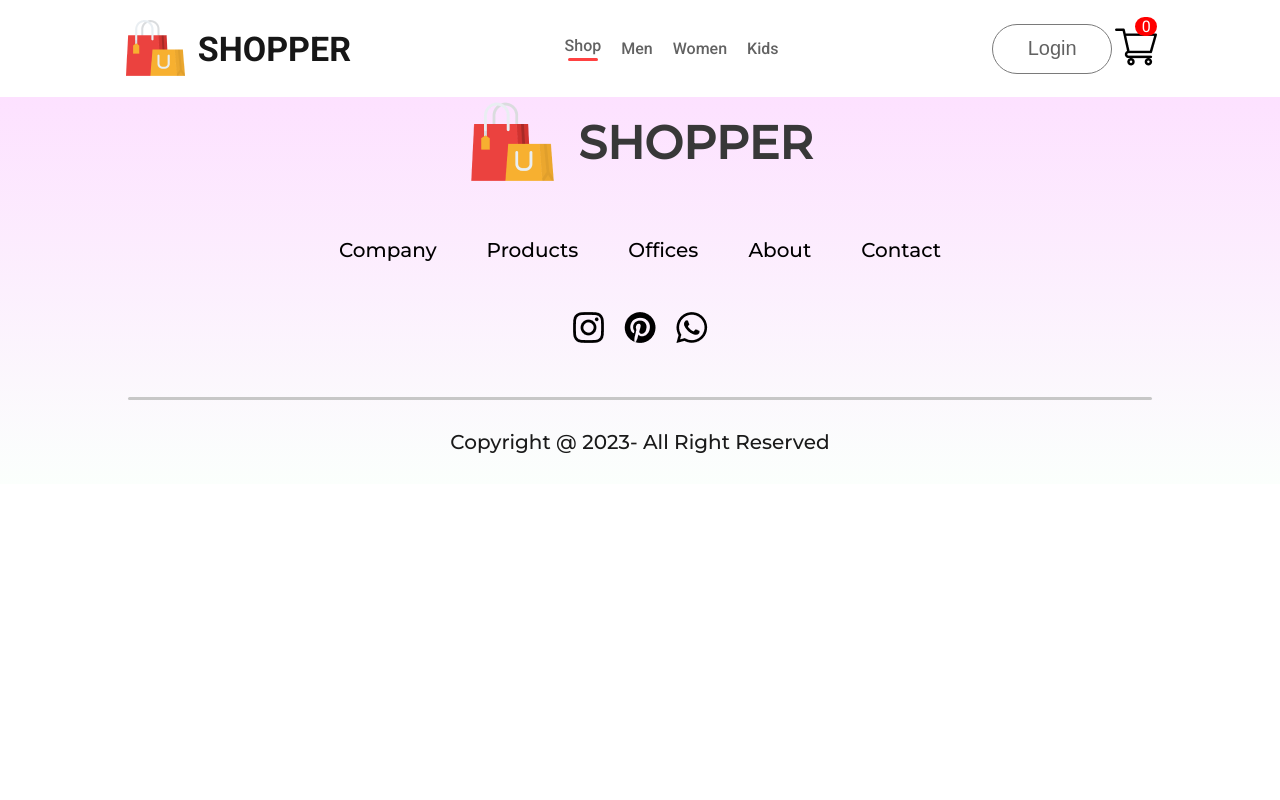
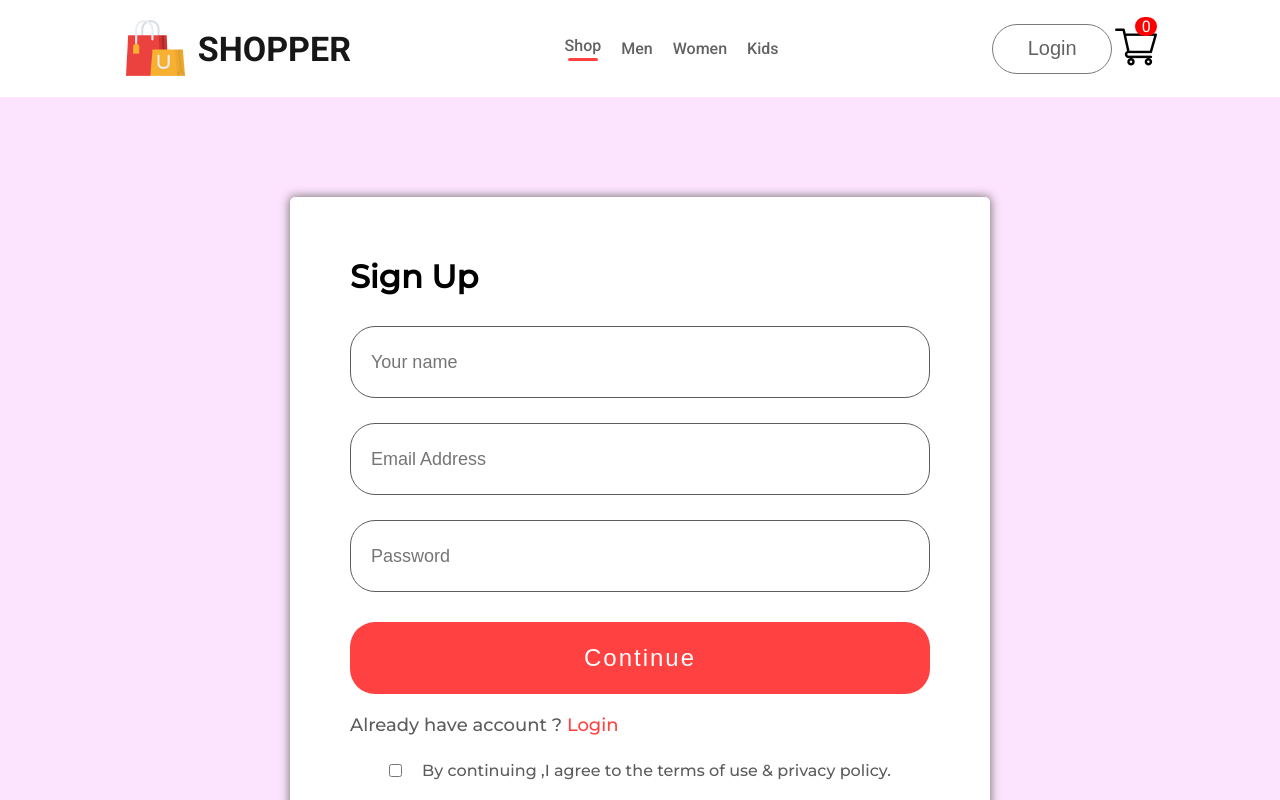
Before and after one commit to ShashiSahani/e-commerce-website, a React (Create React App) app: page /login in a window 1280 px wide. Shown: the top 800 px of the page. Built offline with nearby package versions, Linux system fonts and the light colour scheme.

Commit message:
add login page design

```diff
--- a/src/Assets/Utils/Colors.scss
+++ b/src/Assets/Utils/Colors.scss
@@ -28,3 +28,11 @@ $newsletter:#454545;
 $newsletterdiv:#e3e3e3;
 $newsletterinput:#616161;
 $shopcategory:#888;
+$explore_more:#9f9898;
+$expolre_more_color:#d6cdcd;
+$login-color:#fce3fe;
+$login-input:#5c5c5c;
+$login-button-color:#ff4141;
+$login-button-color-hover:#aa2323;
+
+$box-shadow:#817a7a;
--- a/src/Assets/Utils/Strings.js
+++ b/src/Assets/Utils/Strings.js
@@ -24,6 +24,12 @@ export const Get_Exclusive_offers_on_your_Email='Get Exclusive  offers on your E
 export const newsLetterp='Subscribe to our newsletter and stay updated';
 export const youremail='Your Email Id';
 export const Subscribe="Subscribe";
+export const Explore_More="Explore More";
+export const Continue="Continue";
+export const sing_up="Sign Up";
+export const login="Login";
+export const already_have_account="already have account?";
+
 
 
 
--- /dev/null
+++ b/src/pages/CSS/LoginSignup.scss
@@ -0,0 +1,77 @@
+@import '../../Assets/Utils/Colors.scss';
+.loginsignup{
+width: 100%;
+height: 100vh;
+
+background:$login-color;
+padding-top: 100px;
+}
+.loginsignup-container{
+    width: 580px;
+    height: 600px;
+    background: $white;
+    margin: auto;
+    padding: 40px 60px;
+    border-radius: 5px;
+box-shadow: 0 0 10px  1px $box-shadow;
+
+}
+.loginsignup-container h1{
+    margin: 20px 0px;
+
+}
+
+.loginsignup-fields{
+    display: flex;
+    flex-direction: column;
+    // width: 80%;
+    margin-top: 30px;
+    gap:25px;
+    justify-content: center;
+
+}
+.loginsignup-fields input{
+    height: 70px;
+    padding-left: 20px;
+    border: 1px solid $login-input;
+    font-size: 18px;
+    border-radius: 25px;
+}
+.loginsignup-container button{
+    width: 580px;
+    height: 72px;
+    color: $white;
+    margin-top: 30px;
+    border: none;
+    font-size: 24px;
+    font-weight: 500;
+    background:$login-button-color;
+    border-radius: 25px;
+    letter-spacing: 2px;
+    cursor: pointer;
+}
+.loginsignup-container button:hover{
+    background:$login-button-color-hover;
+}
+.loginsignup-login{
+ margin-top: 20px;
+ font-size:18px ;
+ font-weight: 500;
+ color: $login-input;
+
+
+}
+.loginsignup-login span{
+    color: $login-button-color;
+}
+.loginsignup-login span:hover{
+    color: $login-button-color-hover;
+}
+.loginsignup-agree{
+    margin-top: 25px;
+    display: flex;
+    justify-content: center;
+    gap:20px;
+    color: $login-input;
+    font-weight: 500;
+}
--- a/src/pages/CSS/ShopCategory.scss
+++ b/src/pages/CSS/ShopCategory.scss
@@ -26,3 +26,16 @@ font-weight: 600;
 display: flex;
 flex-wrap: wrap;
 }
+.shopcategory-loadmore{
+    display: flex;
+    justify-content: center;
+    align-items: center;
+    height: 69px;
+    margin: 150px auto;
+    width: 233px;
+    border-radius: 75px;
+    color: $expolre_more_color;
+    background-color: $explore_more;
+    font-size: 18px;
+    font-weight: 500;
+}
--- a/src/pages/LoginSignup.jsx
+++ b/src/pages/LoginSignup.jsx
@@ -1,8 +1,23 @@
 import React from 'react'
-
+import './CSS/LoginSignup.scss';
+import * as String from '../Assets/Utils/Strings'
 function LoginSignup() {
   return (
-    <div>
+    <div className='loginsignup'>
+      <div className="loginsignup-container">
+        <h1>{String.sing_up} </h1>
+        <div className="loginsignup-fields">
+          <input type="text" placeholder='Your name' />
+          <input type="email" placeholder='Email Address' />
+          <input type="password" placeholder='Password' />
+        </div>
+        <button>{String.Continue}</button>
+        <p className='loginsignup-login'>Already have account ? <span>Login</span></p>
+        <div className="loginsignup-agree">
+          <input type="checkbox" name="" id="" />
+          <p>By continuing ,I agree to the terms of use & privacy policy.</p>
+        </div>
+      </div>
 
     </div>
   )
--- a/src/pages/ShopCategory.jsx
+++ b/src/pages/ShopCategory.jsx
@@ -3,6 +3,7 @@ import './CSS/ShopCategory.scss'
 import dropdownIcon from '../Assets/dropdown_icon.png'
 import { ShopContext } from '../components/Context/ShopContext'
 import Items from '../components/Items/Items'
+import  * as String from '../Assets/Utils/Strings'
 function ShopCategory(props) {
   const {all_product}=useContext(ShopContext)
   console.log(all_product)
@@ -30,6 +31,10 @@ function ShopCategory(props) {
          })
         }
       </div>
+
+      <div className="shopcategory-loadmore">
+       {String.Explore_More}
+      </div>
     </div>
 
   )
```
